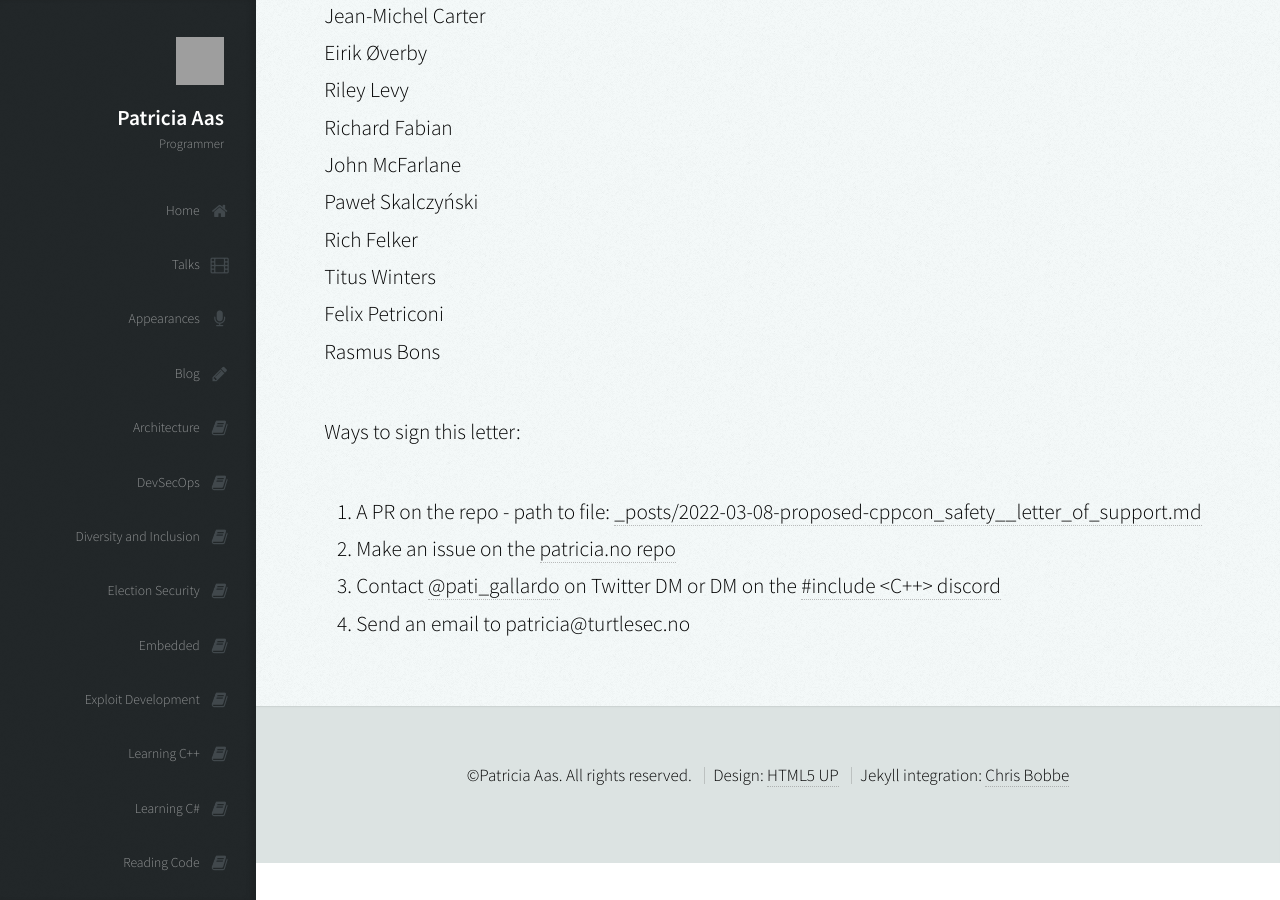
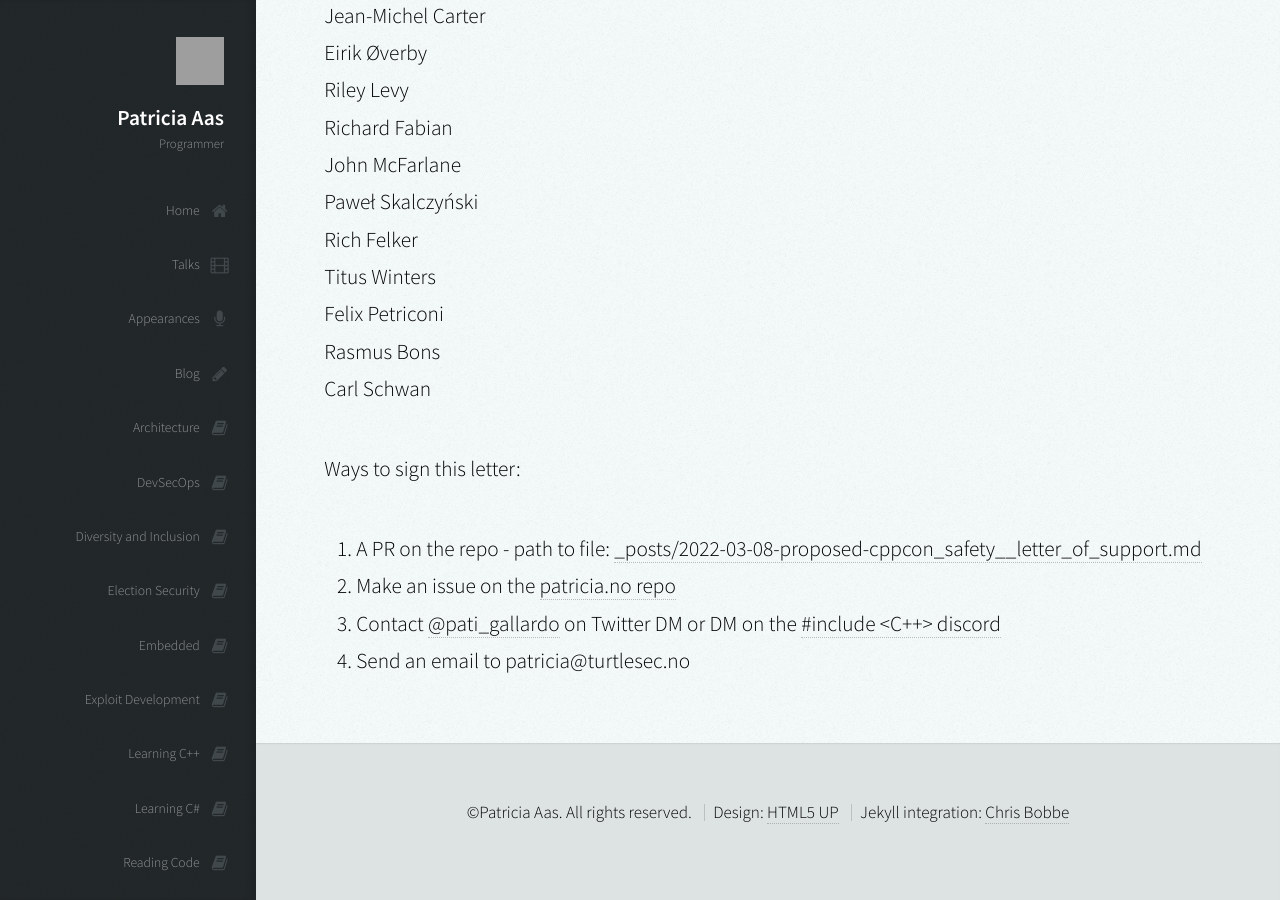
Before and after one commit to patricia-gallardo/patricia-gallardo.github.io, a Jekyll site: the page built from _posts/2022-03-08-proposed-cppcon_safety__letter_of_support.md, in a window 1280 px wide and 900 px high, scrolled down 2723 px. Built offline with Jekyll 4.4.1, drawn with Linux system fonts in a browser that asks for light colours; nearby versions of some CDN libraries; grey boxes are pictures that could not be loaded.

Commit message:
add my name

```diff
--- a/_posts/2022-03-08-proposed-cppcon_safety__letter_of_support.md
+++ b/_posts/2022-03-08-proposed-cppcon_safety__letter_of_support.md
@@ -81,6 +81,7 @@ Rich Felker <br>
 Titus Winters <br>
 Felix Petriconi <br>
 Rasmus Bons <br>
+Carl Schwan <br>
 
 Ways to sign this letter:
 1. A PR on the repo - path to file: [_posts/2022-03-08-proposed-cppcon_safety__letter_of_support.md][4]
```
